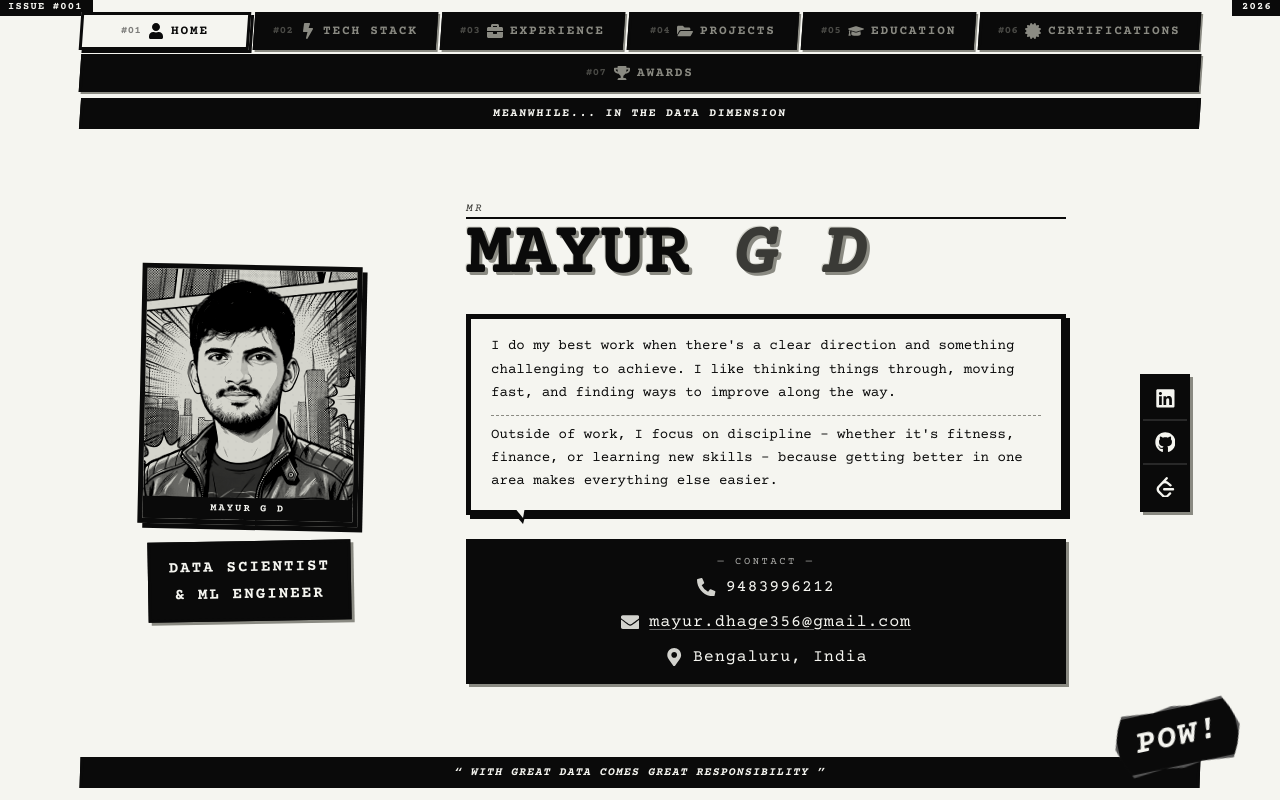
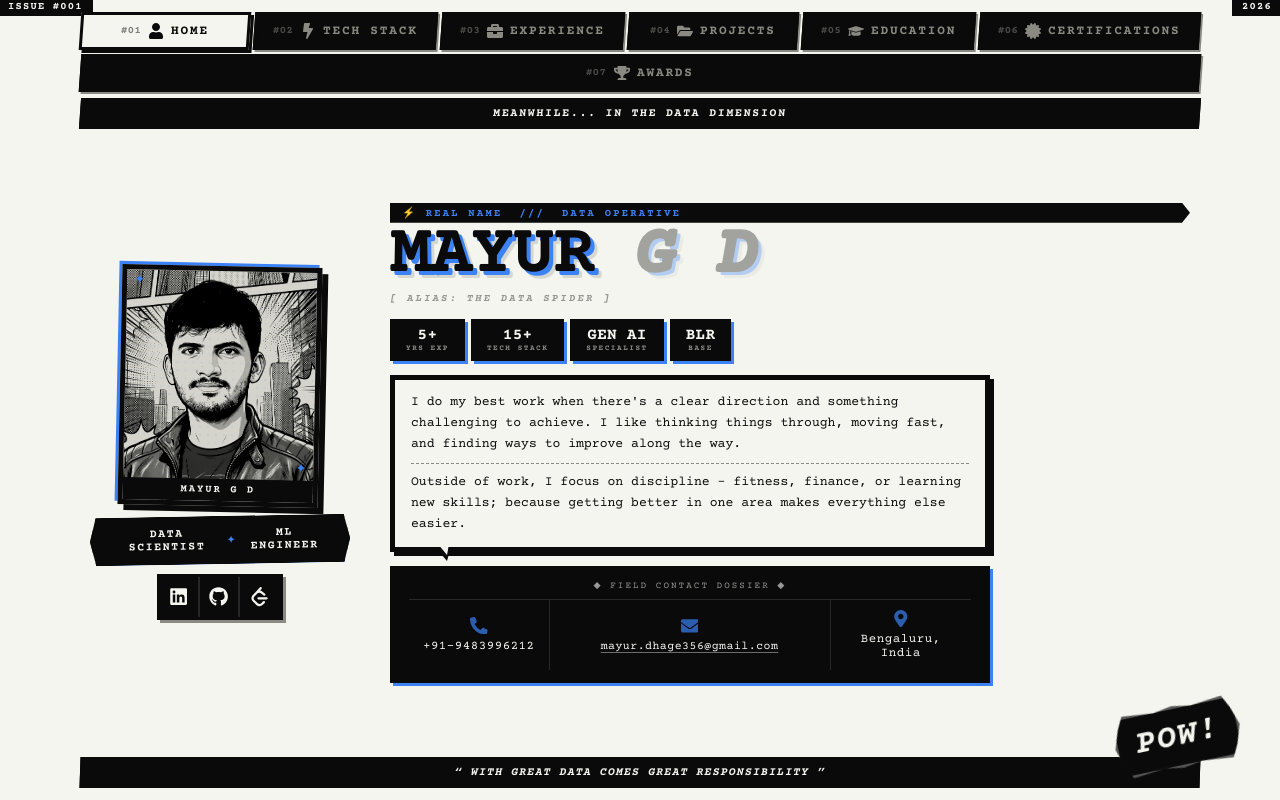
Before and after one commit to mayurgd/portfolio, a React (Vite) app: page / in a window 1280 px wide. Built offline with nearby package versions, Linux system fonts and the light colour scheme.

Commit message:
home page update

```diff
--- a/src/App.css
+++ b/src/App.css
@@ -274,15 +274,12 @@ html, body, #root {
   border-color: var(--cat-accent);
 }
 
-/* ========================================
-   HERO INLINE SOCIAL LINKS
-======================================== */
+/* ── Social links (now inside photo-panel, horizontal) ── */
 .hero-social {
   display: flex;
-  flex-direction: column;
+  flex-direction: row;
   align-items: center;
   gap: 0;
-  align-self: center;
   background: var(--ink);
   border: var(--border);
   box-shadow: 3px 3px 0 var(--grey-mid);
@@ -292,17 +289,17 @@ html, body, #root {
   display: flex;
   align-items: center;
   justify-content: center;
-  width: 44px;
-  height: 44px;
+  width: 40px;
+  height: 40px;
   color: var(--white);
-  font-size: 1.3rem;
+  font-size: 1.2rem;
   text-decoration: none;
-  border-bottom: 2px solid rgba(255,255,255,0.12);
+  border-right: 2px solid rgba(255,255,255,0.12);
   transition: background 0.15s, color 0.15s;
 }
 
 .hero-social-link:last-child {
-  border-bottom: none;
+  border-right: none;
 }
 
 .hero-social-link:hover {
@@ -467,12 +464,14 @@ html, body, #root {
 ======================================== */
 .hero-layout {
   display: grid;
-  grid-template-columns: 320px 1fr auto;
-  gap: 56px;
+  grid-template-columns: 260px 1fr;
+  gap: 40px;
   align-items: center;
   max-width: 1100px;
   width: 100%;
   margin: auto;
+  flex: 1;
+  min-height: 0;
 }
 
 /* ========================================
@@ -482,23 +481,34 @@ html, body, #root {
   display: flex;
   flex-direction: column;
   align-items: center;
-  gap: 16px;
+  gap: 10px;
+  align-self: stretch;
+  justify-content: center;
 }
 
 .photo-frame {
   position: relative;
-  width: 220px;
-  height: 260px;
+  width: 200px;
+  height: 240px;
   border: var(--border-thick);
-  box-shadow: 5px 5px 0 var(--ink);
+  box-shadow: 6px 6px 0 var(--ink), -3px -3px 0 #3b82f6;
   overflow: hidden;
   background: var(--grey-light);
-  /* Ben-Day dots effect on photo */
   background-image:
-    radial-gradient(circle, rgba(170, 169, 169, 0.12) 1.5px, transparent 0.5px);
+    radial-gradient(circle, rgba(59,130,246,0.08) 1.5px, transparent 0.5px);
   background-size: 8px 8px;
   transform: rotate(1.2deg);
 }
+
+.photo-corner {
+  position: absolute;
+  font-size: 0.8rem;
+  color: #3b82f6;
+  line-height: 1;
+  z-index: 2;
+}
+.photo-corner--tl { top: 5px; left: 7px; }
+.photo-corner--br { bottom: 26px; right: 7px; }
 
 .profile-photo {
   width: 100%;
@@ -525,19 +535,26 @@ html, body, #root {
 }
 
 .badge {
+  display: flex;
+  align-items: center;
+  gap: 6px;
   background: var(--ink);
   color: var(--white);
-  font-size: 1rem;
+  font-size: 0.72rem;
   font-weight: 700;
   letter-spacing: 0.12em;
   text-transform: uppercase;
   text-align: center;
-  padding: 10px 18px;
+  padding: 8px 14px;
   border: var(--border);
-  line-height: 1.7;
   transform: rotate(-1deg);
-  box-shadow: 3px 3px 0 var(--grey-mid);
+  box-shadow: 3px 3px 0 #3b82f6;
+  clip-path: polygon(6px 0%, calc(100% - 6px) 0%, 100% 50%, calc(100% - 6px) 100%, 6px 100%, 0% 50%);
+  padding-inline: 20px;
 }
+
+.badge-role { letter-spacing: 0.14em; }
+.badge-sep  { color: #3b82f6; font-size: 0.6rem; }
 
 /* ========================================
    INFO PANEL
@@ -545,7 +562,8 @@ html, body, #root {
 .info-panel {
   display: flex;
   flex-direction: column;
-  gap: 24px;
+  gap: 14px;
+  min-width: 0;
 }
 
 /* Name block */
@@ -556,34 +574,81 @@ html, body, #root {
 }
 
 .name-tag {
-  font-size: 0.7rem;
-  font-weight: 400;
-  letter-spacing: 0.2em;
+  font-size: 0.65rem;
+  font-weight: 700;
+  letter-spacing: 0.22em;
   text-transform: uppercase;
-  color: var(--grey-dark);
-  font-style: italic;
-  border-bottom: 2px solid var(--ink);
-  padding-bottom: 2px;
-  display: block;
-  max-width: 600px;
+  color: #3b82f6;
+  background: var(--ink);
+  display: inline-block;
+  padding: 3px 12px;
+  clip-path: polygon(0 0, calc(100% - 8px) 0, 100% 50%, calc(100% - 8px) 100%, 0 100%);
+  padding-right: 20px;
 }
 
 .hero-name {
-  font-size: clamp(3rem, 6vw, 5.5rem);
-  font-weight: 700;
-  line-height: 0.9;
+  font-size: clamp(3rem, 5.5vw, 5rem);
+  font-weight: 900;
+  line-height: 0.88;
   color: var(--ink);
   text-transform: uppercase;
   letter-spacing: -0.02em;
-  /* Ink outline gives comic depth */
   text-shadow:
-    3px 3px 0 var(--grey-mid),
-    -1px -1px 0 var(--grey-light);
+    4px 4px 0 #3b82f6,
+    7px 7px 0 rgba(0,0,0,0.12);
 }
 
 .name-accent {
+  color: var(--ink);
+  -webkit-text-stroke: 2px var(--ink);
+  font-style: italic;
+  opacity: 0.35;
+}
+
+.hero-alias {
+  font-size: 0.65rem;
+  font-weight: 700;
+  letter-spacing: 0.22em;
+  text-transform: uppercase;
   color: var(--grey-dark);
+  opacity: 0.5;
   font-style: italic;
+  margin-top: 4px;
+}
+
+/* ── Hero stat chips ── */
+.hero-stats {
+  display: flex;
+  gap: 6px;
+  flex-wrap: wrap;
+}
+
+.hero-stat-chip {
+  display: flex;
+  flex-direction: column;
+  align-items: center;
+  background: var(--ink);
+  color: var(--white);
+  padding: 6px 14px;
+  border: 2px solid var(--ink);
+  box-shadow: 3px 3px 0 #3b82f6;
+  min-width: 58px;
+  gap: 1px;
+}
+
+.hero-stat-val {
+  font-size: 1rem;
+  font-weight: 900;
+  letter-spacing: 0.02em;
+  line-height: 1;
+}
+
+.hero-stat-label {
+  font-size: 0.48rem;
+  font-weight: 700;
+  letter-spacing: 0.2em;
+  text-transform: uppercase;
+  opacity: 0.55;
 }
 
 /* ========================================
@@ -593,10 +658,10 @@ html, body, #root {
   position: relative;
   background: var(--white);
   border: var(--border-thick);
-  padding: 16px 20px;
+  padding: 12px 16px;
   display: flex;
   flex-direction: column;
-  gap: 10px;
+  gap: 8px;
   box-shadow: 4px 4px 0 var(--ink);
   max-width: 600px;
 }
@@ -623,8 +688,8 @@ html, body, #root {
 }
 
 .bio-text {
-  font-size: 0.88rem;
-  line-height: 1.65;
+  font-size: 0.82rem;
+  line-height: 1.6;
   color: var(--ink);
 }
 
@@ -638,43 +703,54 @@ html, body, #root {
 ======================================== */
 .contact-panel {
   border: var(--border);
-  padding: 14px 18px;
+  padding: 10px 16px;
   background: var(--ink);
   color: var(--white);
-  box-shadow: 3px 3px 0 var(--grey-mid);
+  box-shadow: 3px 3px 0 #3b82f6;
   max-width: 600px;
 }
 
 .contact-label {
-  font-size: 0.65rem;
-  letter-spacing: 0.25em;
+  font-size: 0.58rem;
+  letter-spacing: 0.22em;
   text-align: center;
-  margin-bottom: 10px;
-  opacity: 0.7;
+  margin-bottom: 8px;
+  opacity: 0.6;
+  text-transform: uppercase;
 }
 
 .contact-items {
-  display: flex;
-  flex-direction: column;
-  gap: 16px;
-  align-items: center;
+  display: grid;
+  grid-template-columns: 1fr 2fr 1fr;
+  gap: 0;
+  border-top: 1px solid rgba(255,255,255,0.12);
 }
 
 .contact-item {
   display: flex;
+  flex-direction: column;
   align-items: center;
-  gap: 10px;
-  font-size: 1.05rem;
-  letter-spacing: 0.05em;
+  justify-content: center;
+  gap: 5px;
+  font-size: 0.78rem;
+  letter-spacing: 0.04em;
+  padding: 10px 8px;
+  border-right: 1px solid rgba(255,255,255,0.12);
+  text-align: center;
+}
+
+.contact-item:last-child {
+  border-right: none;
 }
 
 .contact-icon {
-  font-size: 1.15rem;
+  font-size: 1.1rem;
   flex-shrink: 0;
-  opacity: 0.85;
+  opacity: 0.7;
   display: flex;
   align-items: center;
   line-height: 1;
+  color: #3b82f6;
 }
 
 .contact-link {
@@ -683,6 +759,8 @@ html, body, #root {
   text-underline-offset: 3px;
   text-decoration-color: rgba(255,255,255,0.4);
   transition: text-decoration-color 0.2s;
+  font-size: 0.72rem;
+  word-break: break-all;
 }
 
 .contact-link:hover {
--- a/src/App.jsx
+++ b/src/App.jsx
@@ -368,20 +368,46 @@ function App() {
         {/* ── Section content ── */}
         {active === 'home' && (
           <div className="hero-layout">
+
+            {/* ── Left: Photo panel ── */}
             <div className="photo-panel">
               <div className="photo-frame">
                 <img src={profilePlaceholder} alt="Mayur G D" className="profile-photo" />
                 <div className="photo-label">MAYUR G D</div>
+                <div className="photo-corner photo-corner--tl">✦</div>
+                <div className="photo-corner photo-corner--br">✦</div>
               </div>
-              <div className="badge">DATA SCIENTIST<br />& ML ENGINEER</div>
+              <div className="badge">
+                <span className="badge-role">DATA SCIENTIST</span>
+                <span className="badge-sep">✦</span>
+                <span className="badge-role">ML ENGINEER</span>
+              </div>
+              <div className="hero-social">
+                <a href="https://www.linkedin.com/in/mayur-g-d-a78a1a131/" target="_blank" rel="noopener noreferrer" className="hero-social-link" aria-label="LinkedIn"><FaLinkedin /></a>
+                <a href="https://github.com/mayurgd" target="_blank" rel="noopener noreferrer" className="hero-social-link" aria-label="GitHub"><FaGithub /></a>
+                <a href="https://leetcode.com/u/mayur_356/" target="_blank" rel="noopener noreferrer" className="hero-social-link" aria-label="LeetCode"><SiLeetcode /></a>
+              </div>
             </div>
 
+            {/* ── Right: Info panel ── */}
             <div className="info-panel">
+
+              {/* Identity block */}
               <div className="name-block">
-                <div className="name-tag">Mr</div>
+                <div className="name-tag">⚡ REAL NAME &nbsp;///&nbsp; DATA OPERATIVE</div>
                 <h1 className="hero-name">MAYUR <span className="name-accent">G D</span></h1>
+                <div className="hero-alias">[ ALIAS: THE DATA SPIDER ]</div>
               </div>
 
+              {/* Stat chips */}
+              <div className="hero-stats">
+                <div className="hero-stat-chip"><span className="hero-stat-val">5+</span><span className="hero-stat-label">YRS EXP</span></div>
+                <div className="hero-stat-chip"><span className="hero-stat-val">15+</span><span className="hero-stat-label">TECH STACK</span></div>
+                <div className="hero-stat-chip"><span className="hero-stat-val">GEN AI</span><span className="hero-stat-label">SPECIALIST</span></div>
+                <div className="hero-stat-chip"><span className="hero-stat-val">BLR</span><span className="hero-stat-label">BASE</span></div>
+              </div>
+
+              {/* Speech bubble */}
               <div className="speech-bubble">
                 <p className="bio-text">
                   I do my best work when there&apos;s a clear direction and something
@@ -389,24 +415,23 @@ function App() {
                   finding ways to improve along the way.
                 </p>
                 <p className="bio-text bio-text--second">
-                  Outside of work, I focus on discipline - whether it&apos;s fitness,
-                  finance, or learning new skills - because
-                  getting better in one area makes everything else easier.
+                  Outside of work, I focus on discipline - fitness, finance, or
+                  learning new skills; because getting better in one area makes
+                  everything else easier.
                 </p>
               </div>
 
+              {/* Contact dossier */}
               <div className="contact-panel">
-                <div className="contact-label">— CONTACT —</div>
+                <div className="contact-label">◆ FIELD CONTACT DOSSIER ◆</div>
                 <div className="contact-items">
                   <div className="contact-item">
                     <span className="contact-icon"><FaPhoneAlt /></span>
-                    <span>9483996212</span>
+                    <span>+91-9483996212</span>
                   </div>
                   <div className="contact-item">
                     <span className="contact-icon"><FaEnvelope /></span>
-                    <a href="mailto:mayur.dhage356@gmail.com" className="contact-link">
-                      mayur.dhage356@gmail.com
-                    </a>
+                    <a href="mailto:mayur.dhage356@gmail.com" className="contact-link">mayur.dhage356@gmail.com</a>
                   </div>
                   <div className="contact-item">
                     <span className="contact-icon"><FaMapMarkerAlt /></span>
@@ -415,18 +440,6 @@ function App() {
                 </div>
               </div>
 
-            </div>
-
-            <div className="hero-social">
-              <a href="https://www.linkedin.com/in/mayur-g-d-a78a1a131/" target="_blank" rel="noopener noreferrer" className="hero-social-link" aria-label="LinkedIn">
-                <FaLinkedin />
-              </a>
-              <a href="https://github.com/mayurgd" target="_blank" rel="noopener noreferrer" className="hero-social-link" aria-label="GitHub">
-                <FaGithub />
-              </a>
-              <a href="https://leetcode.com/u/mayur_356/" target="_blank" rel="noopener noreferrer" className="hero-social-link" aria-label="LeetCode">
-                <SiLeetcode />
-              </a>
             </div>
           </div>
         )}
```
